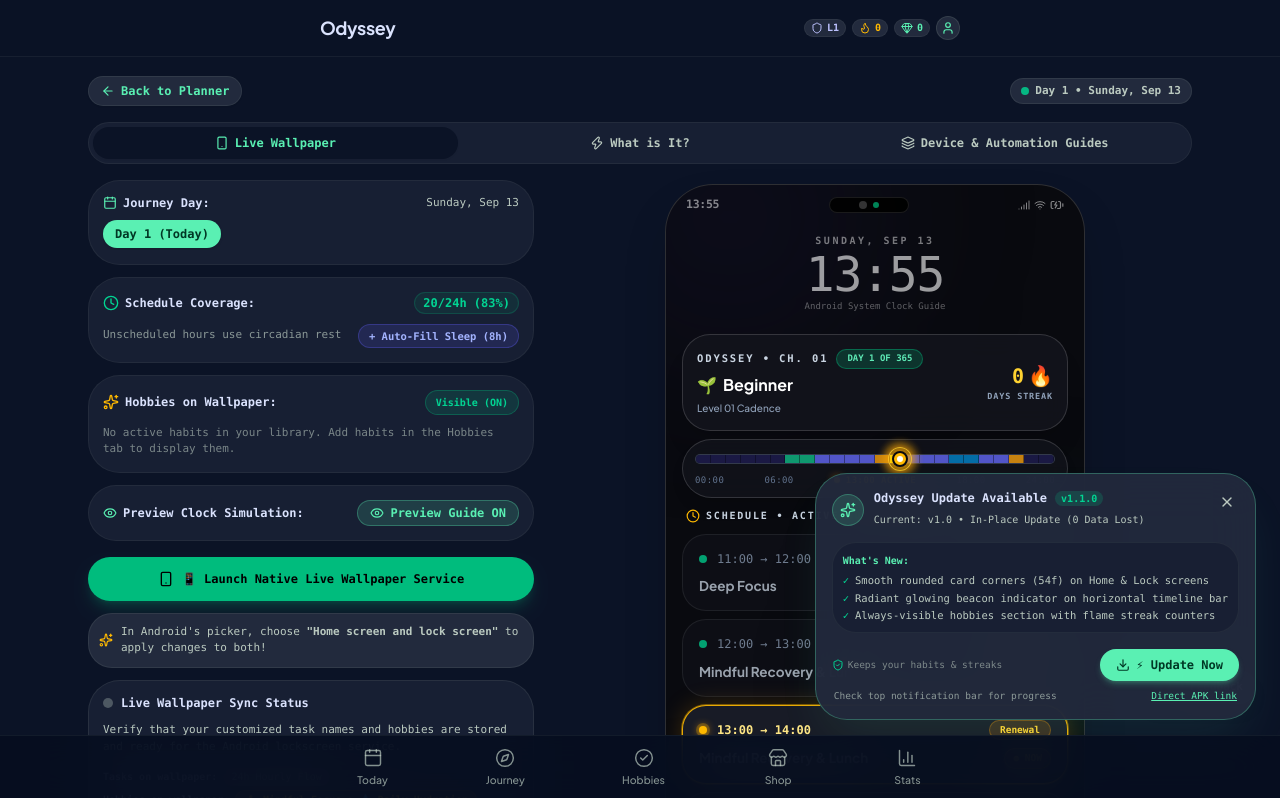
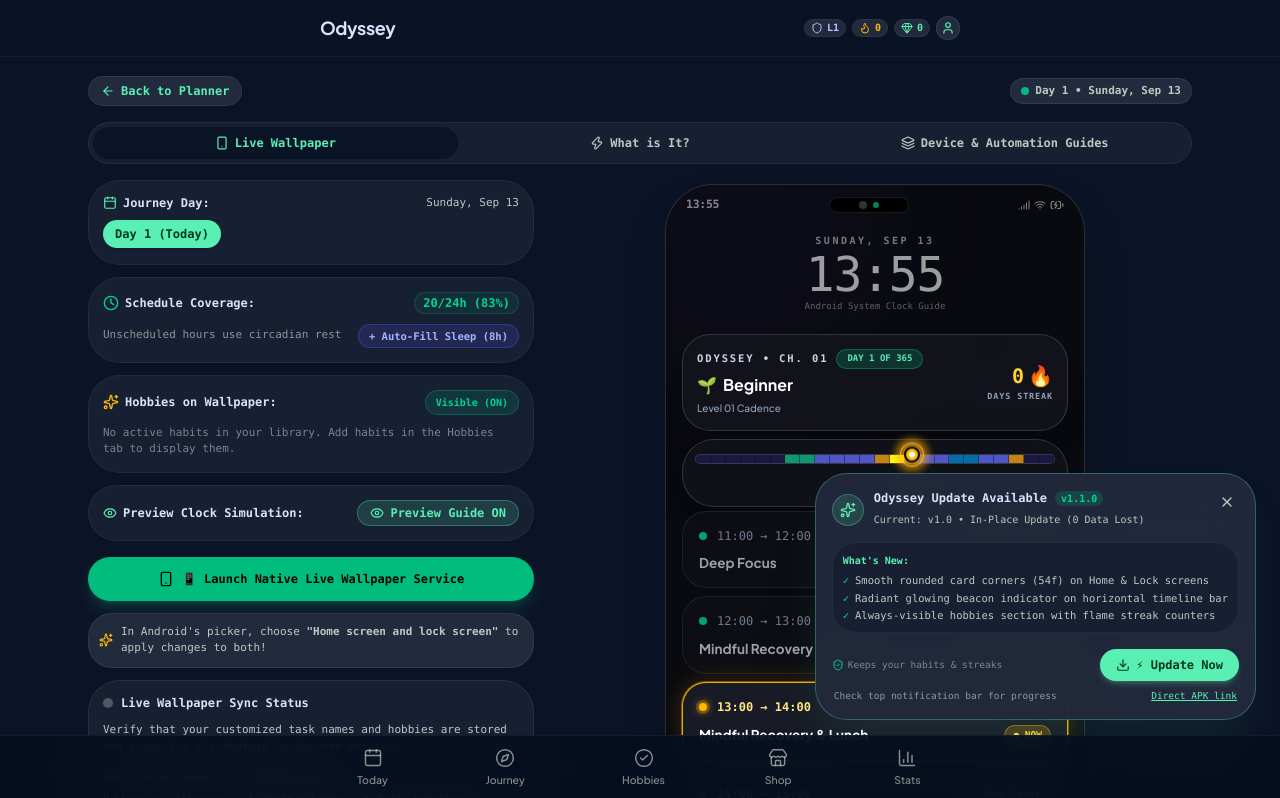
Before and after one commit to harmansingh671671-ops/Tracker, a Next.js app in the folder odyssey/: page /wallpaper in a window 1280 px wide. Shown: the top 798 px of the page. Built offline with nearby package versions, Linux system fonts and the light colour scheme.

Commit message:
feat(wallpaper): move active time label below dot, remove reference time row and schedule header

```diff
--- a/odyssey/src/components/wallpaper/wallpaper-preview.tsx
+++ b/odyssey/src/components/wallpaper/wallpaper-preview.tsx
@@ -12,7 +12,6 @@
   Check,
   Zap,
   Sparkles,
-  Clock,
   BatteryCharging,
   Wifi,
   Signal,
@@ -236,7 +235,7 @@
       <div className="px-4 w-full z-10 mt-2">
         <div className="rounded-2xl p-2.5 px-3 bg-[#13151D]/75 border border-white/15 backdrop-blur-md flex flex-col gap-1.5 shadow-lg">
           {/* Multi-segmented Timeline Bar (24 individual 1-hour slots) */}
-          <div className="relative w-full py-1">
+          <div className="relative w-full pt-1 pb-8">
             <div className="h-2.5 w-full bg-slate-900 rounded-full flex overflow-hidden border border-white/15 shadow-inner">
               {all24HourlyBlocks.map((b) => {
                 const widthPct = (1 / 24) * 100;
@@ -257,7 +256,7 @@
 
             {/* Active Time Needle Marker - Large Radiant Glowing Beacon (Larger than bar!) */}
             <div
-              className="absolute top-1/2 -translate-y-1/2 -ml-3 pointer-events-none flex items-center justify-center transition-all duration-300 z-10"
+              className="absolute top-1/2 -translate-y-1/2 -ml-3 pointer-events-none flex flex-col items-center transition-all duration-300 z-10"
               style={{
                 left: `${Math.min(
                   96,
@@ -268,6 +267,8 @@
                 )}%`,
               }}
             >
+              {/* Beacon layers */}
+              <div className="flex items-center justify-center relative">
                 {/* Tier 1: Soft Ambient Radiant Aura */}
                 <div className="absolute w-9 h-9 rounded-full bg-amber-400/25 animate-pulse blur-[3px]" />
                 {/* Tier 2: Glowing Halo Ring */}
@@ -278,33 +279,17 @@
                   <div className="w-1.5 h-1.5 rounded-full bg-white" />
                 </div>
               </div>
+              {/* Active hour time label directly below the dot */}
+              <span className="mt-[18px] text-[8.5px] font-mono font-bold text-amber-300 tracking-wide whitespace-nowrap bg-[#090A0F]/80 px-1.5 py-0.5 rounded-full border border-amber-400/30 shadow-[0_0_6px_rgba(245,158,11,0.3)]">
+                {String(activeHour).padStart(2, "0")}:00
+              </span>
             </div>
-
-          <div className="flex justify-between items-center text-[9px] font-mono text-slate-400 tracking-wider">
-            <span className="text-slate-500">00:00</span>
-            <span className="text-slate-500">06:00</span>
-            <span className="text-amber-400 font-bold flex items-center gap-1.5">
-              <span className="w-1.5 h-1.5 rounded-full bg-amber-400 shadow-[0_0_8px_#F59E0B] inline-block" />
-              {String(activeHour).padStart(2, "0")}:00 ACTIVE
-            </span>
-            <span className="text-slate-500">18:00</span>
-            <span className="text-slate-500">24:00</span>
           </div>
         </div>
       </div>
 
-      {/* 4. CORE SCHEDULE TIMELINE CARDS (DYNAMICALLY CENTERED ON ACTIVE HOUR - EXPANSIVE 2-ROW DESIGN, NO LEFT BAR) */}
-      <div className="px-4 py-2 flex flex-col gap-2 z-10">
-        <div className="flex items-center justify-between px-1">
-          <span className="text-[10px] font-mono tracking-[0.18em] uppercase text-slate-300 font-bold flex items-center gap-1.5">
-            <Clock className="w-3.5 h-3.5 text-amber-400" />
-            SCHEDULE • ACTIVE HOUR CENTERED
-          </span>
-          <span className="text-[9px] font-mono font-bold px-2 py-0.5 rounded-md bg-white/5 border border-white/15 text-emerald-400">
-            {effectivePlannedHours}/24H PLANNED
-          </span>
-        </div>
-
+      {/* 4. CORE SCHEDULE TIMELINE CARDS (DYNAMICALLY CENTERED ON ACTIVE HOUR) */}
+      <div className="px-4 pt-1 pb-2 flex flex-col gap-2 z-10">
         {centeredWindow.map((block, idx) => {
           const isActive = block.hour === activeHour;
           const isPast =
```
Lines whose indentation alone changed are shown as unchanged.
